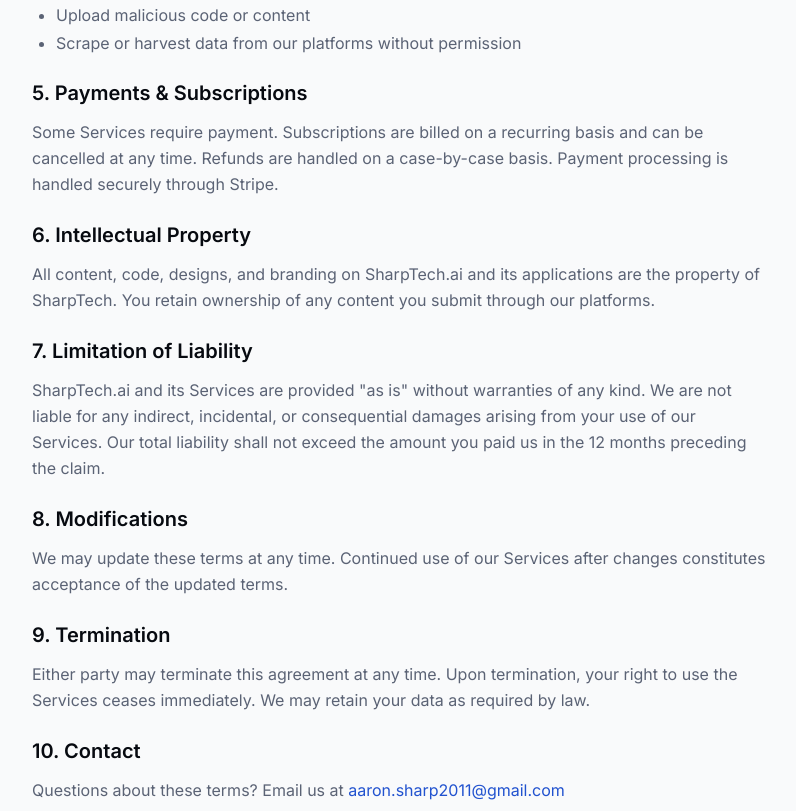
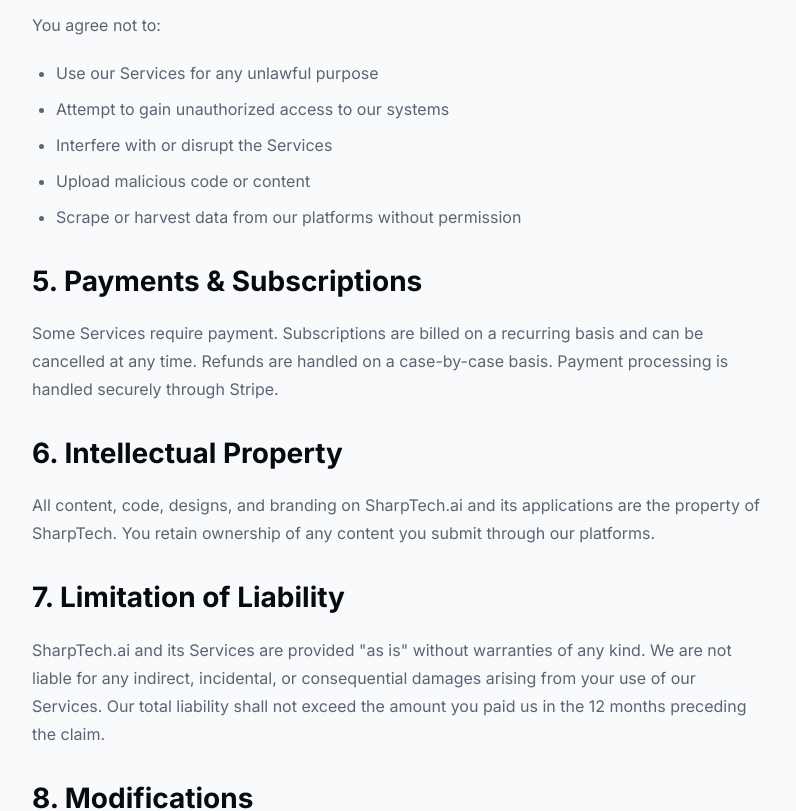
Before and after one commit to asharptechsolutions/sharptech-website, a Next.js app: page /sharptech-website/terms in a window 1280 px wide. Shown: the part 840-1651 px from the top of the page, without its empty margins (240-1036 px from the left). Built offline with nearby package versions, Linux system fonts and the light colour scheme; no server answers.

Commit message:
fix: add prose typography styles for blog headings, spacing, and formatting

```diff
--- a/package.json
+++ b/package.json
@@ -12,6 +12,7 @@
     "@radix-ui/react-dialog": "^1.1.15",
     "@radix-ui/react-separator": "^1.1.8",
     "@radix-ui/react-slot": "^1.2.4",
+    "@tailwindcss/typography": "^0.5.19",
     "class-variance-authority": "^0.7.1",
     "clsx": "^2.1.1",
     "firebase": "^12.9.0",
--- a/src/app/globals.css
+++ b/src/app/globals.css
@@ -124,3 +124,91 @@
     @apply bg-background text-foreground overflow-x-hidden;
   }
 }
+
+/* Blog prose typography */
+.prose h2 {
+  font-size: 1.75rem;
+  font-weight: 700;
+  margin-top: 2rem;
+  margin-bottom: 1rem;
+  line-height: 1.3;
+}
+.prose h3 {
+  font-size: 1.35rem;
+  font-weight: 600;
+  margin-top: 1.75rem;
+  margin-bottom: 0.75rem;
+  line-height: 1.4;
+}
+.prose p {
+  margin-top: 1.25rem;
+  margin-bottom: 1.25rem;
+  line-height: 1.75;
+}
+.prose ul, .prose ol {
+  margin-top: 1rem;
+  margin-bottom: 1rem;
+  padding-left: 1.5rem;
+}
+.prose li {
+  margin-top: 0.5rem;
+  margin-bottom: 0.5rem;
+  line-height: 1.75;
+}
+.prose ul {
+  list-style-type: disc;
+}
+.prose ol {
+  list-style-type: decimal;
+}
+.prose strong {
+  font-weight: 700;
+}
+.prose blockquote {
+  border-left: 3px solid var(--primary);
+  padding-left: 1rem;
+  margin-top: 1.5rem;
+  margin-bottom: 1.5rem;
+  font-style: italic;
+}
+.prose img {
+  border-radius: 0.5rem;
+  margin-top: 1.5rem;
+  margin-bottom: 1.5rem;
+  max-width: 100%;
+  height: auto;
+}
+.prose code {
+  font-size: 0.875rem;
+  background: var(--muted);
+  padding: 0.15rem 0.4rem;
+  border-radius: 0.25rem;
+}
+.prose pre {
+  background: var(--muted);
+  padding: 1rem;
+  border-radius: 0.5rem;
+  overflow-x: auto;
+  margin-top: 1.5rem;
+  margin-bottom: 1.5rem;
+}
+.prose pre code {
+  background: none;
+  padding: 0;
+}
+.prose a {
+  color: var(--primary);
+  text-decoration: underline;
+  text-underline-offset: 2px;
+}
+.prose hr {
+  margin-top: 2rem;
+  margin-bottom: 2rem;
+  border-color: var(--border);
+}
+.dark .prose h2, .dark .prose h3 {
+  color: var(--foreground);
+}
+.dark .prose p, .dark .prose li {
+  color: var(--foreground);
+}
```
Also changed, not shown: 1 other file (tests, documents, lock files or other folders).
